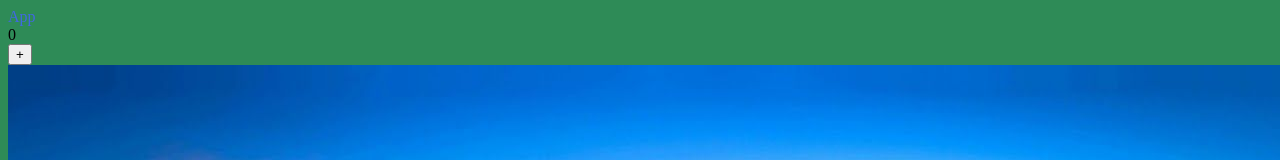
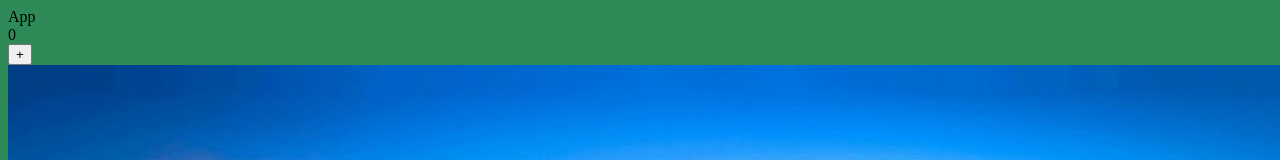
Before and after one commit to GradooC/webpack-config, a React app: page / in a window 1280 px wide. Shown: the top 160 px of the page. Built offline with nearby package versions, Linux system fonts and the light colour scheme.

Commit message:
Добавлен импорт стилей в camelCase помимо kebab-case

```diff
--- a/src/App.tsx
+++ b/src/App.tsx
@@ -6,7 +6,7 @@ const App: React.FC = () => {
     const [counter, setCounter] = React.useState(0);
     return (
         <>
-            <div className={style.block}>App</div>
+            <div className={style.blockDiv}>App</div>
             <div>{counter}</div>
             <div>
                 <button onClick={() => setCounter(counter + 1)}>+</button>
--- a/src/style.module.css
+++ b/src/style.module.css
@@ -1,3 +1,3 @@
-.block {
+.block-div {
     color: royalblue;
 }
```
